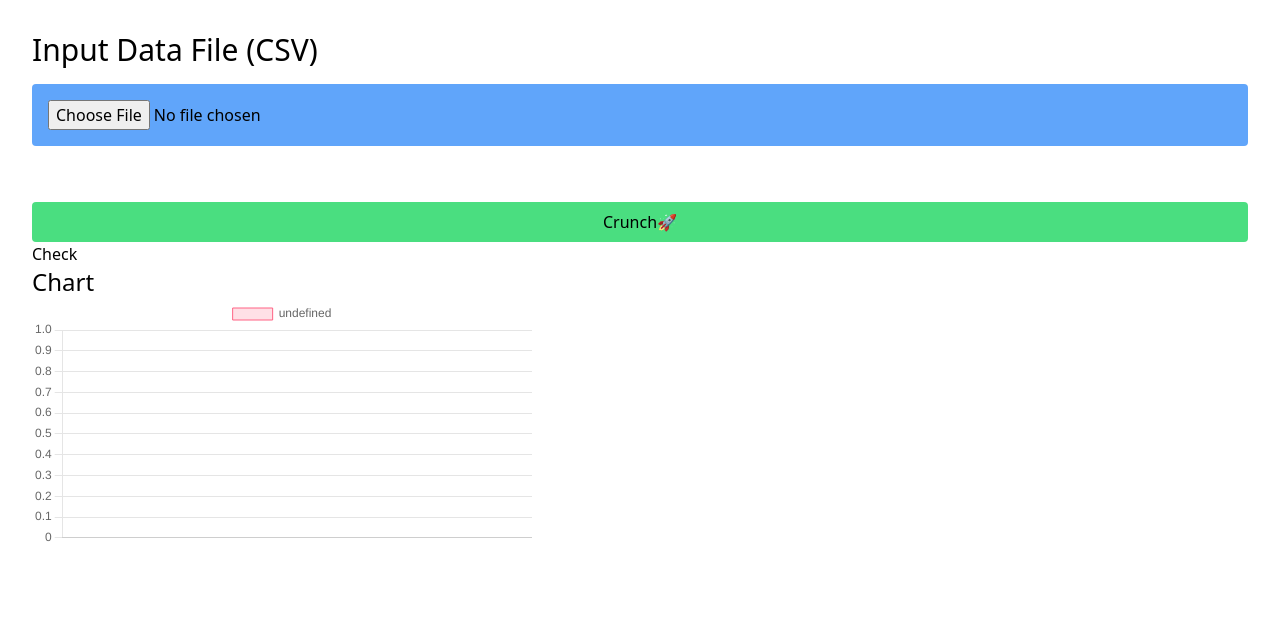
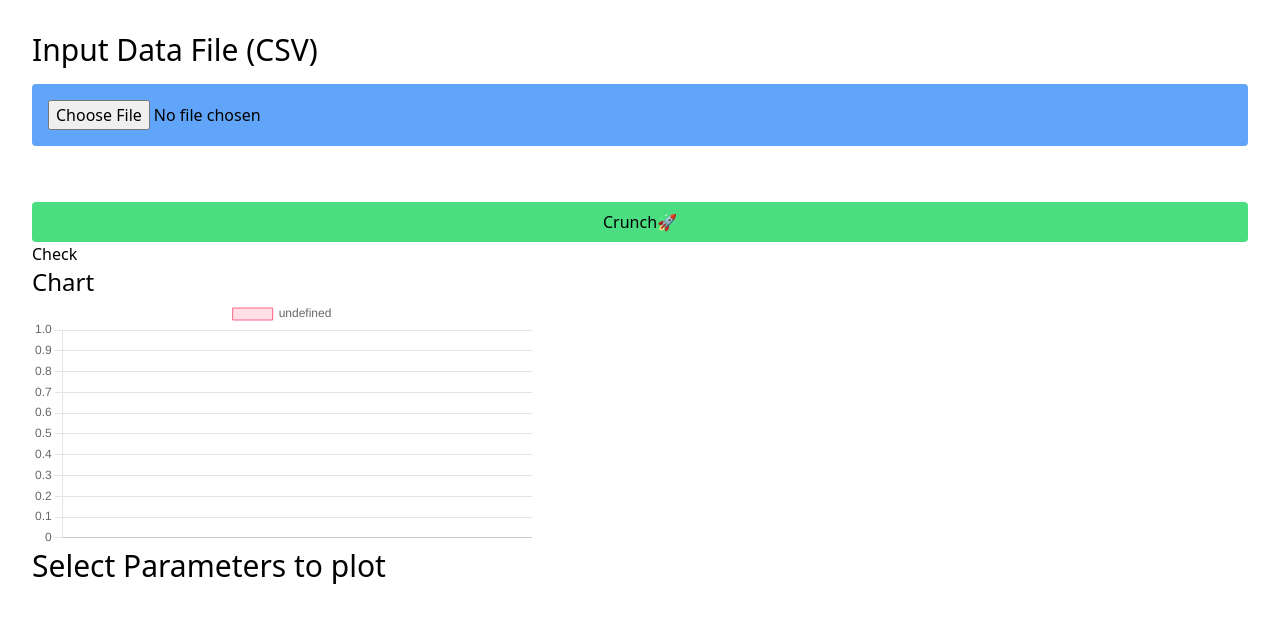
Before and after one commit to Lakshit-Chiranjiv/data-crunch, a Next.js app: page / in a window 1280 px wide. Shown: the top 622 px of the page. Built offline with nearby package versions, Linux system fonts and the light colour scheme.

Commit message:
rendered params select component

```diff
--- a/app/components/Home.jsx
+++ b/app/components/Home.jsx
@@ -4,6 +4,7 @@ import React from 'react'
 import { useState } from 'react'
 import DataInput from './DataInput'
 import Chart from './Chart'
+import SelectParams from './SelectParams'
 const Home = () => {
 
     const [jsonFileData,setJsonFileData] = useState([])
@@ -18,6 +19,8 @@ const Home = () => {
 
      <Chart inputData={jsonFileData}/>
 
+     <SelectParams inputData={jsonFileData}/>
+
     </div>
   )
 }
```
